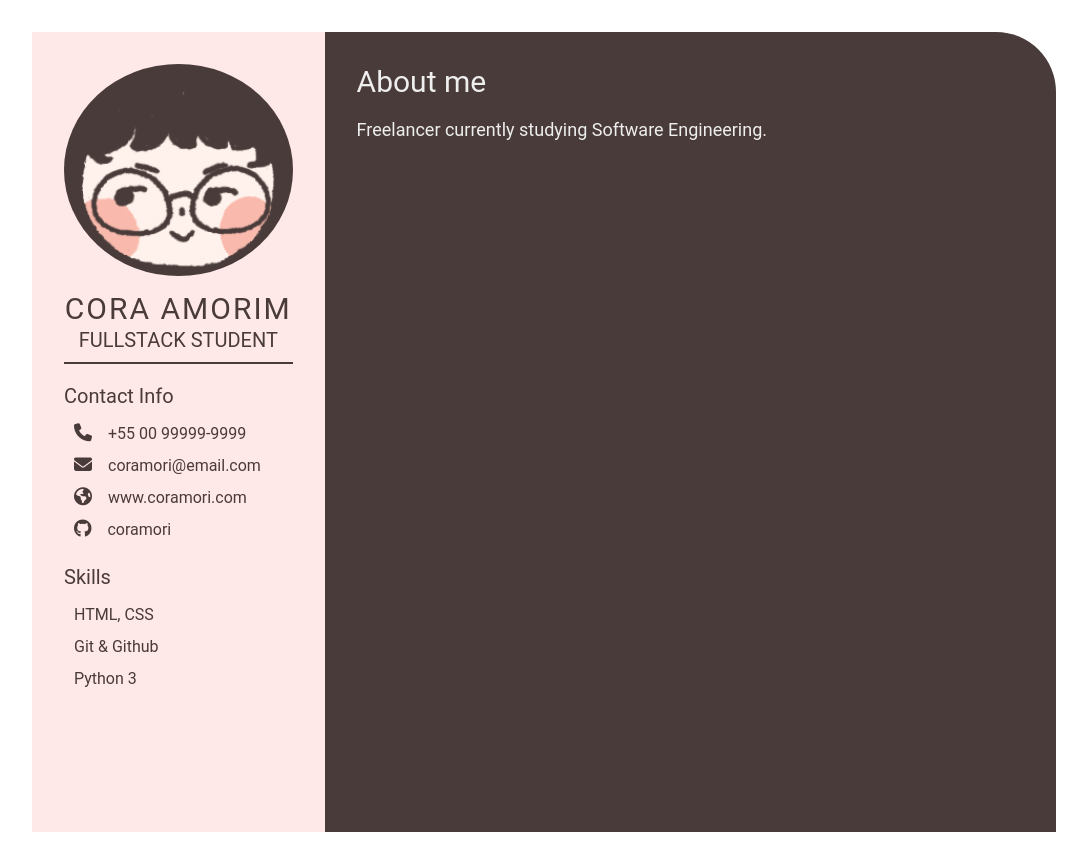
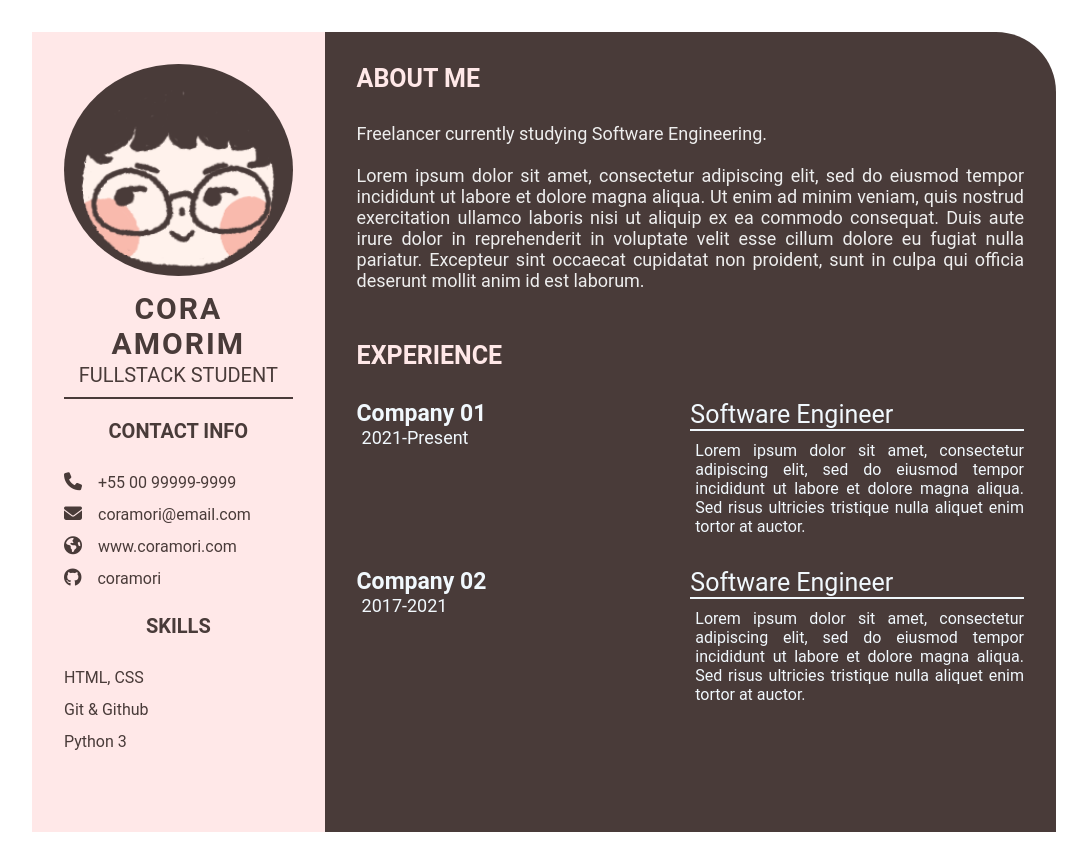
Before and after one commit to coramori/coramori.github.io, a plain HTML site: page index.html in a window 1280 px wide. Shown: the whole page, without its empty margins (96-1183 px from the left). Drawn offline with Linux system fonts and the light colour scheme.

Commit message:
feature: updated index.html & style.css (#3)

```diff
--- a/index.html
+++ b/index.html
@@ -40,8 +40,34 @@
                 <section class="about-gap">
                     <div class="right-title">About me</div>
                         <p class="about-me-contents">
-                            Freelancer currently studying Software Engineering.<br>
+                            Freelancer currently studying Software Engineering.<br><br>
+                            Lorem ipsum dolor sit amet, consectetur adipiscing elit, sed do eiusmod tempor incididunt ut labore et dolore magna aliqua. Ut enim ad minim veniam, quis nostrud exercitation ullamco laboris nisi ut aliquip ex ea commodo consequat. Duis aute irure dolor in reprehenderit in voluptate velit esse cillum dolore eu fugiat nulla pariatur. Excepteur sint occaecat cupidatat non proident, sunt in culpa qui officia deserunt mollit anim id est laborum.
                         </p>
+                </section>
+                <section class="experience-gap">
+                <div class="right-title">Experience</div>
+                <div class="experience-contents">
+                    <div class="exp-left">
+                        <p class="exp-company-name">Company 01</p>
+                        <p class="exp-time-period">2021-Present</p>
+                    </div>
+                    <div class="exp-right">
+                        <p class="exp-position">Software Engineer</p>
+                        <p class="exp-desc">
+                            Lorem ipsum dolor sit amet, consectetur adipiscing elit, sed do eiusmod tempor incididunt ut labore et dolore magna aliqua. Sed risus ultricies tristique nulla aliquet enim tortor at auctor.
+                        </p>
+                    </div>
+                    <div class="exp-left">
+                        <p class="exp-company-name">Company 02</p>
+                        <p class="exp-time-period">2017-2021</p>
+                    </div>
+                    <div class="exp-right">
+                        <p class="exp-position">Software Engineer</p>
+                        <p class="exp-desc">
+                            Lorem ipsum dolor sit amet, consectetur adipiscing elit, sed do eiusmod tempor incididunt ut labore et dolore magna aliqua. Sed risus ultricies tristique nulla aliquet enim tortor at auctor.
+                        </p>
+                    </div>
+                </div>
                 </section>
             </div>
         </section>
--- a/style.css
+++ b/style.css
@@ -49,6 +49,7 @@
     text-align: center;
     padding-top: 15px;
     padding-bottom: 2px;
+    font-weight: bold;
 }
 
 .profession {
@@ -64,11 +65,13 @@
     color: #493b39;
     font-size: 20px;
     padding-top: 20px;
+    text-align: center;
+    font-weight: bold;
+    text-transform: uppercase;
 }
 
 .contact-info ul {
-    padding-top: 10px;
-    padding-left: 10px;
+    padding-top: 1.5rem;
 }
 
 .contact-info ul li,
@@ -85,12 +88,10 @@
 }
 
 .skills ul {
-    padding-top: 10px;
-    padding-bottom: 5px;
+    padding-top: 1.5rem;
 }
 .skills ul li p {
     padding: .4rem 0;
-    padding-left: 10px;
     color: #493b39;
 }
 
@@ -99,8 +100,11 @@
 }
 
 .right-title {
-    color: #eeeeee;
-    font-size: 30px;
+    color: #ffe8e8;
+    font-size: 25px;
+    text-transform: uppercase;
+    font-weight: bold;
+    padding-bottom: 10px;
 }
 
 .gap {
@@ -108,6 +112,48 @@
 }
 .about-me-contents {
     padding-top: 20px;
+    padding-bottom: 50px;
     font-size: 18px;
     color: #eeeeee;
+    text-align: justify;
 }
+
+.experience-contents,
+.education-contents,
+.awards-contents {
+    padding-top: 20px;
+    display: grid;
+    grid-template-columns: repeat(2, 1fr);
+    color: #F1F8FD;
+}
+
+.exp-company-name,
+.education-school-name,
+.awards-company-name {
+    font-size: 23px;
+    font-weight: bold;
+}
+
+.exp-time-period,
+.educationp-time-period,
+.awards-time-period {
+    font-size: 18px;
+    padding-left: 5px;
+}
+
+.exp-position,
+.education-subject,
+.awards-name {
+    font-size: 25px;
+    border-bottom: 2px solid #F1F8FD;
+}
+
+.exp-desc,
+.education-desc,
+.awards-desc {
+    font-size: 16px;
+    text-align: justify;
+    padding-left: 5px;
+    padding-top: 10px;
+    padding-bottom: 2rem;
+}
```
